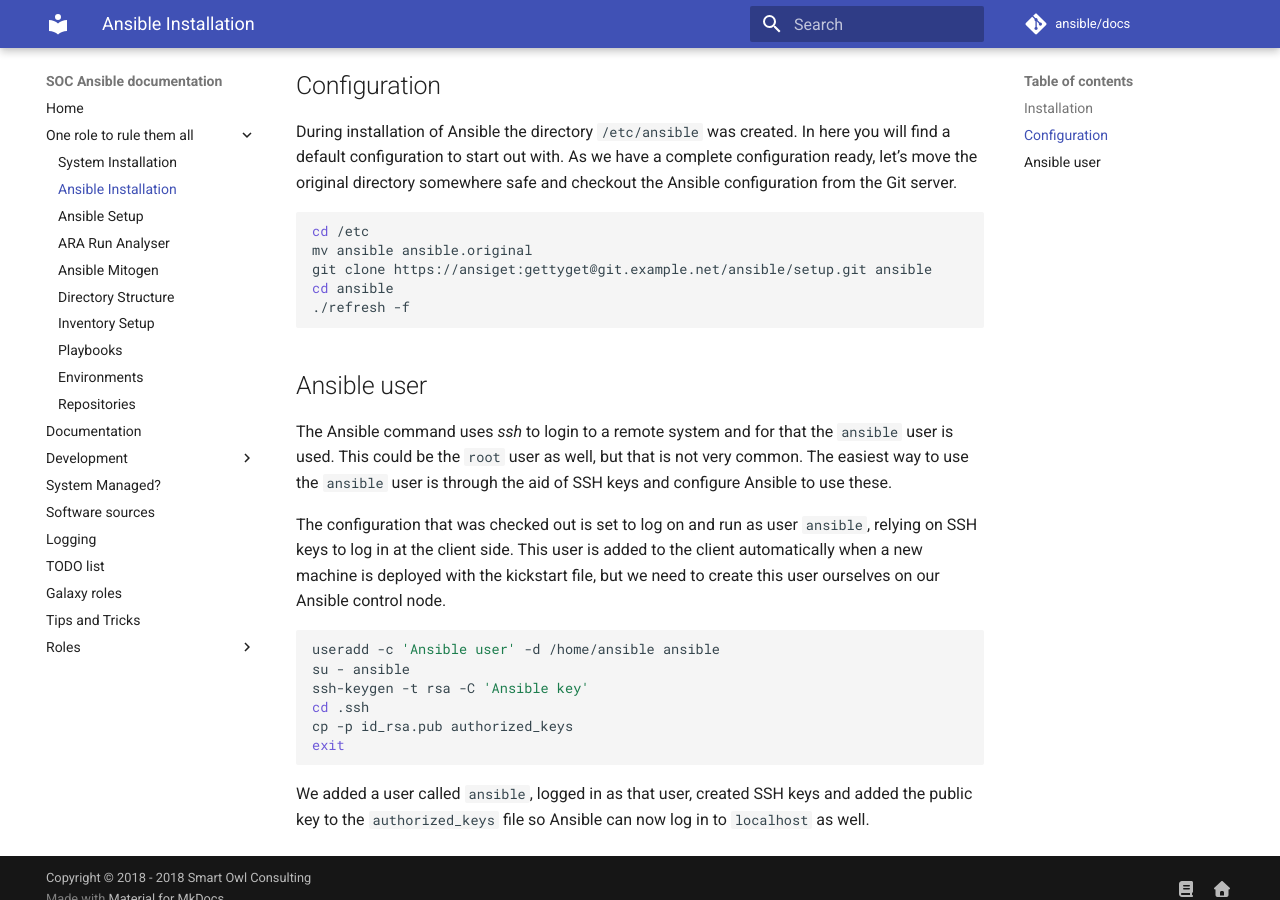
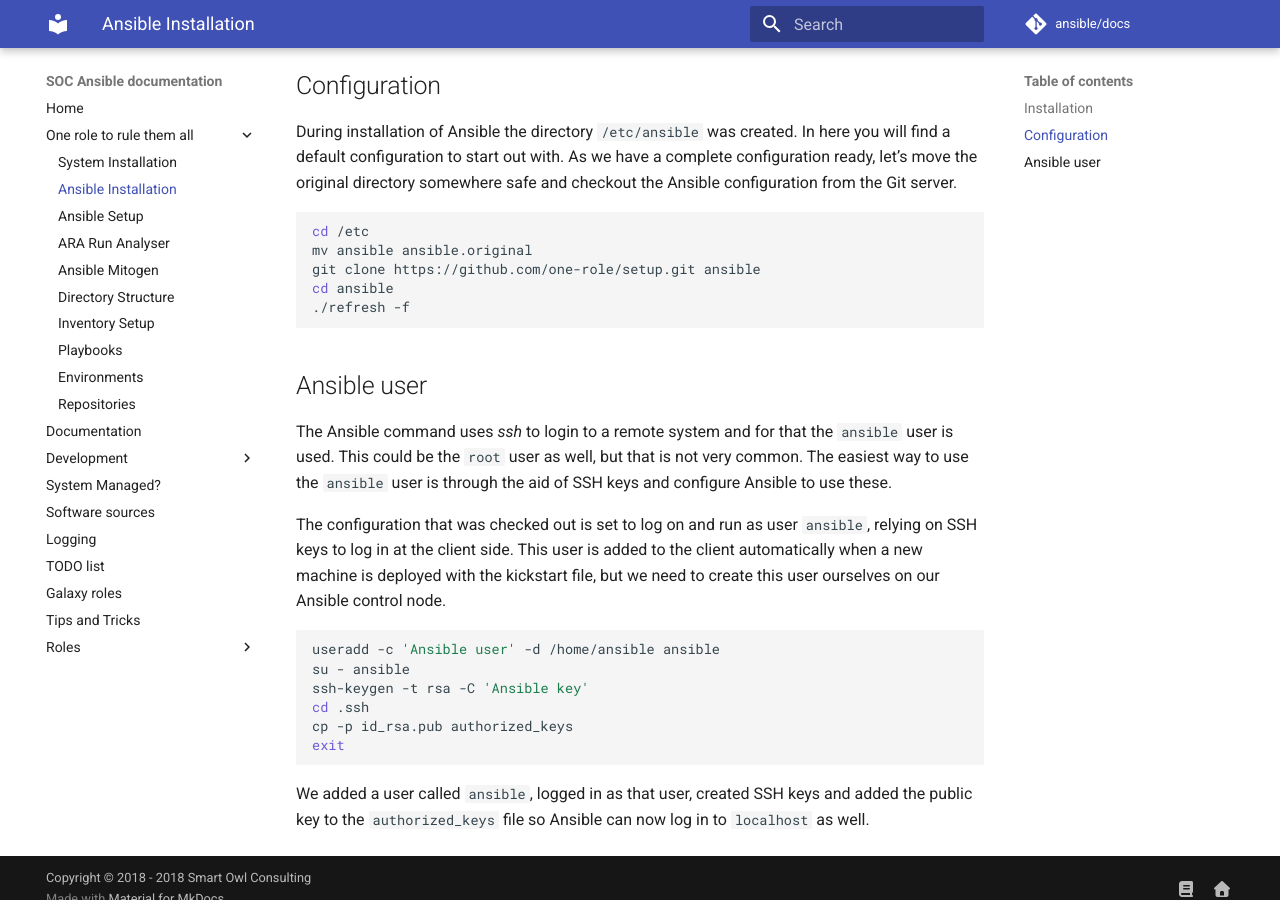
Before and after one commit to one-role/docs, an MkDocs documentation site: the page built from docs/setup/ansible.md, in a window 1280 px wide and 900 px high, scrolled down 527 px. Built offline with MkDocs 1.6.1 and Material for MkDocs 9.7.7, drawn with Linux system fonts in a browser that asks for light colours; part of the change alters nothing that is shown.

Commit message:
Make the Ansible URL a real one

````diff
--- a/docs/setup/ansible.md
+++ b/docs/setup/ansible.md
@@ -32,7 +32,7 @@ server.
 ```bash
 cd /etc
 mv ansible ansible.original
-git clone https://ansiget:gettyget@git.example.net/ansible/setup.git ansible
+git clone https://github.com/one-role/setup.git ansible
 cd ansible
 ./refresh -f
 ```
````
